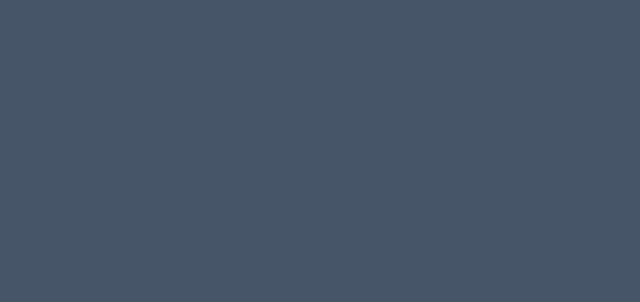
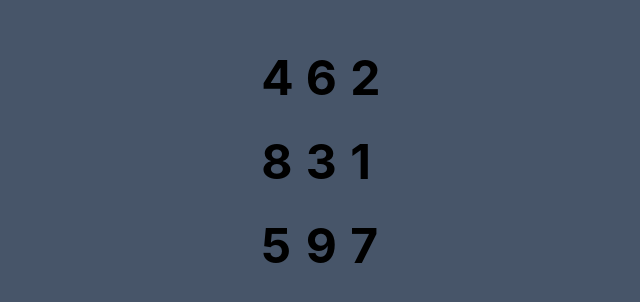
Before and after one commit to armaBurton/rando-numbo-grid, a React (Create React App) app: page / in a window 1280 px wide. Shown: the part 238-540 px from the top of the page, without its empty margins (318-958 px from the left). Built offline with nearby package versions, Linux system fonts and the light colour scheme.

Commit message:
grid now only displays unique numbers

```diff
--- /dev/null
+++ b/src/Grid/BuildGrid/BuildGrid.tsx
@@ -0,0 +1,25 @@
+export const BuildGrid = () => {
+  const getNumbers = () => {
+    const nums: number[] = [];
+    let randoNumbo = Math.ceil(Math.random() * 9);
+    while (nums.length < 9) {
+      while (nums.includes(randoNumbo)) {
+        randoNumbo = Math.ceil(Math.random() * 9);
+      }
+      nums.push(randoNumbo);
+    }
+    return nums;
+  };
+
+  const numArr: number[] = getNumbers();
+
+  console.log(`*** 11 *** numArr >`, numArr);
+
+  return (
+    <>
+      {numArr.map((num, i) => {
+        return <div key={`${num}${i}`}>{num}</div>;
+      })}
+    </>
+  );
+};
--- a/src/Grid/Grid.tsx
+++ b/src/Grid/Grid.tsx
@@ -1,16 +1,37 @@
+import { BuildGrid } from "./BuildGrid/BuildGrid";
+
 export const Grid = () => {
-  const randoNumbo = () => {
-    const randoNumbo = Math.ceil(Math.random() * 9);
-    return <>{randoNumbo}</>;
-  };
+  // const randoNumbo = () => {
+  //   const randoNumbo = Math.ceil(Math.random() * 9);
+
+  //   return <>{randoNumbo}</>;
+  // };
 
   const makeGrid = () => {
-    return <></>;
+    // const arr = [1, 2, 3, 4, 5, 6, 7, 8, 9];
+
+    return (
+      <>
+        <BuildGrid />
+      </>
+      // <>
+      //   {arr.map((a) => {
+      //     return (
+      //       <div
+      //         className="w-[75px] h-[75px] bg-slate-300 flex justify-center items-center"
+      //         key={a}
+      //       >
+      //         {randoNumbo()}
+      //       </div>
+      //     );
+      //   })}
+      // </>
+    );
   };
 
   return (
-    <section className="text-[3rem] font-bold grid grid-cols-3 grid-rows-3">
-      {makeGrid()}
+    <section className="text-[3rem] font-bold grid grid-cols-3 grid-rows-3 gap-3">
+      <BuildGrid />
     </section>
   );
 };
--- a/src/index.css
+++ b/src/index.css
@@ -1,6 +1,12 @@
 @tailwind base;
 @tailwind components;
 @tailwind utilities;
+
+* {
+  margin: 0;
+  padding: 0;
+  box-sizing: border-box;
+}
 
 body {
   margin: 0;
```
